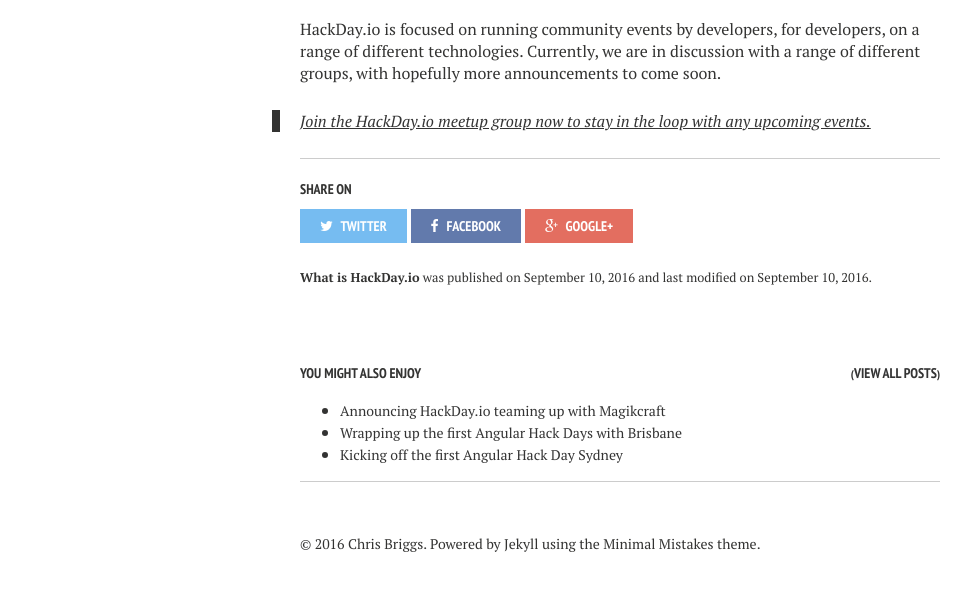
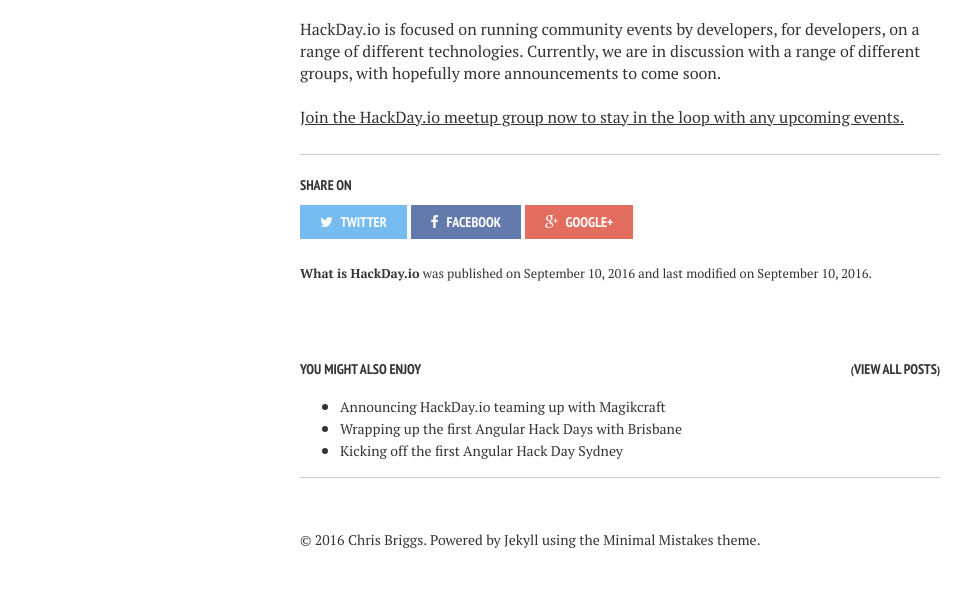
Before and after one commit to Briggsc28/briggsc28.github.io, a Jekyll site: the page built from _posts/2016-09-10-What-is-HackDay-io.md, in a window 1280 px wide. Shown: the part 754-1353 px from the top of the page, without its empty margins (20-991 px from the left). Built offline with Jekyll 4.4.1, drawn with Linux system fonts in a browser that asks for light colours; nearby versions of some CDN libraries.

Commit message:
Changed to line breaks

```diff
--- a/_posts/2016-09-10-What-is-HackDay-io.md
+++ b/_posts/2016-09-10-What-is-HackDay-io.md
@@ -11,6 +11,4 @@
   creditlink: https://twitter.com/ChrisBriggsy
 ---
 
-![HackDay.io logo](/images/Hackday-logo-White.png)<br><br>I’ve run HackDays across the East Coast of Australia for two years, in collaboration with community members in each state. I love providing beginners the opportunity to learn and enabled experienced developers to connect, network and share ideas. This lead me to create HackDay.io to use my experience and expertise to connect organisations and communities around technology.<br><br>HackDay.io is focused on running community events by  developers, for developers, on a range of different technologies. Currently, we are in discussion with a range of different groups, with hopefully more announcements to come soon.
-
-> [Join the HackDay.io meetup group now to stay in the loop with any upcoming events.](https://www.meetup.com/hackday-io-Brisbane/)
+![HackDay.io logo](/images/Hackday-logo-White.png)<br><br>I’ve run HackDays across the East Coast of Australia for two years, in collaboration with community members in each state. I love providing beginners the opportunity to learn and enabled experienced developers to connect, network and share ideas. This lead me to create HackDay.io to use my experience and expertise to connect organisations and communities around technology.<br><br>HackDay.io is focused on running community events by  developers, for developers, on a range of different technologies. Currently, we are in discussion with a range of different groups, with hopefully more announcements to come soon.<br><br>[Join the HackDay.io meetup group now to stay in the loop with any upcoming events.](https://www.meetup.com/hackday-io-Brisbane/)
```
